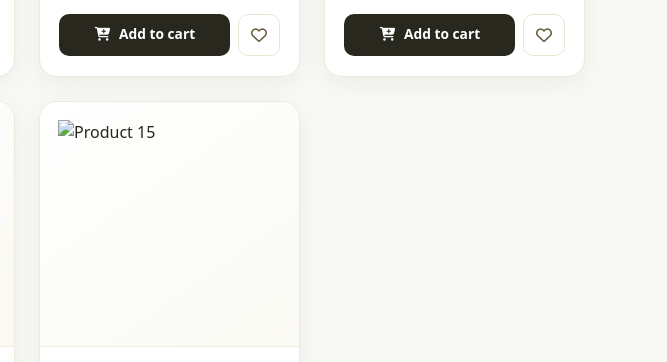
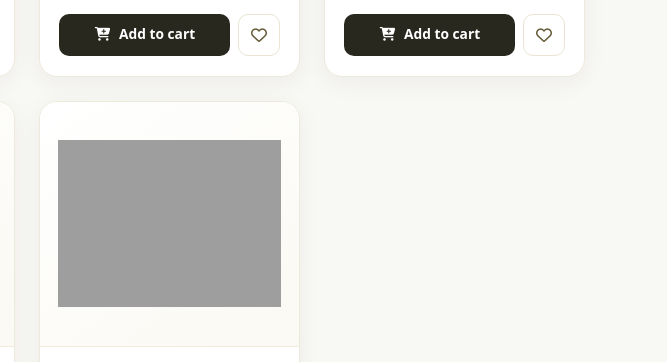
Before and after one commit to mohamedesamalamrity/EsamElectric, a plain HTML site: page products.html in a window 1280 px wide. Shown: the part 2178-2540 px from the top of the page, 613-1280 px from the left. Drawn offline with Linux system fonts and the light colour scheme; the site is published under a folder, as on GitHub Pages, so addresses that start at the root find nothing.

Commit message:
Update product image source path for Product 15

```diff
--- a/products.html
+++ b/products.html
@@ -459,7 +459,7 @@
                     <div class="product-image-wrap">
 
                         <img alt="Product 15" class="product-image" loading="lazy"
-                            src="/img2/Golden Glow Electrical Store Badge.png" />
+                            src="img2/Golden Glow Electrical Store Badge.png" />
 
 
                     </div>
```
Also changed, not shown: 1 other file.
